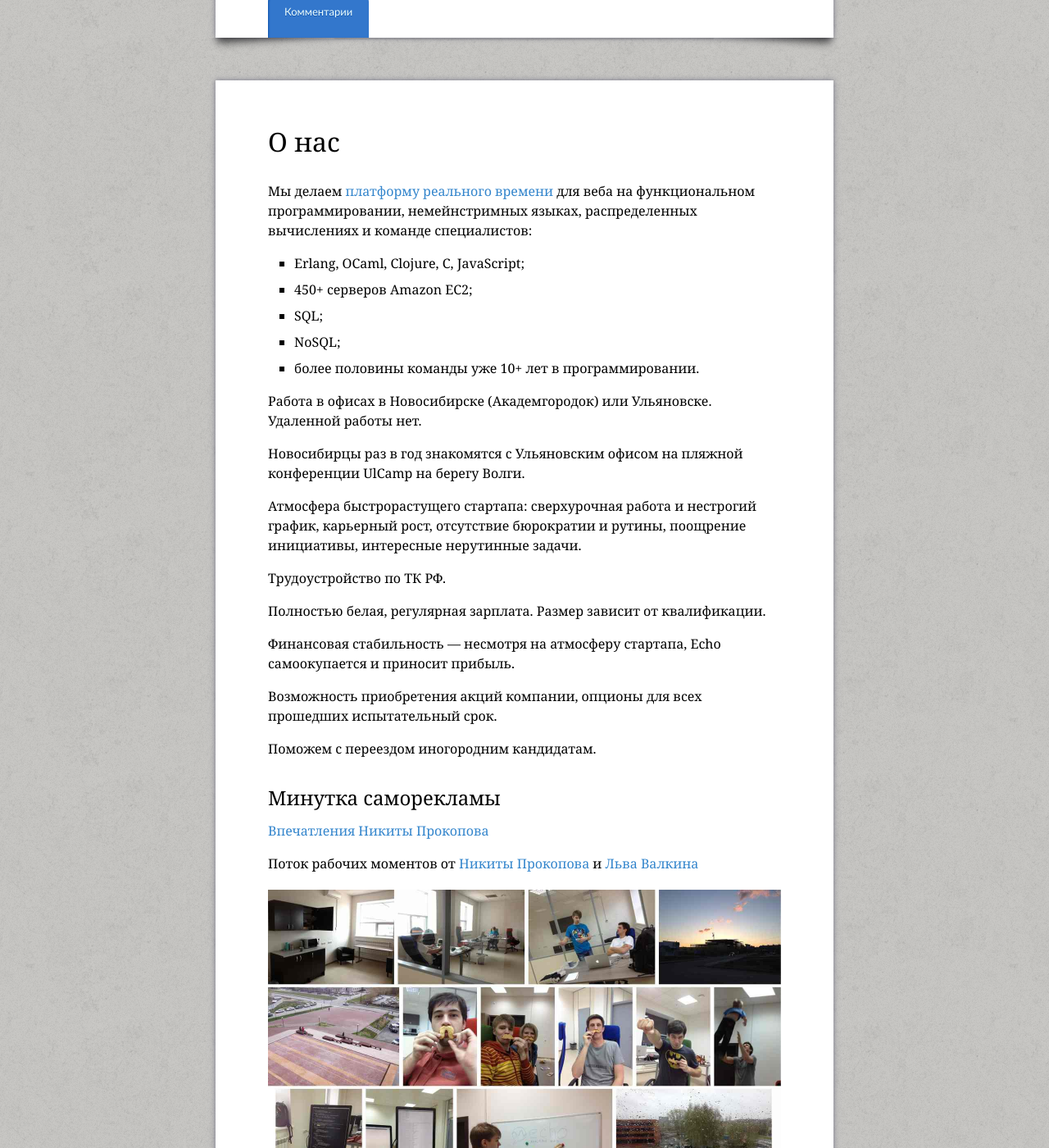
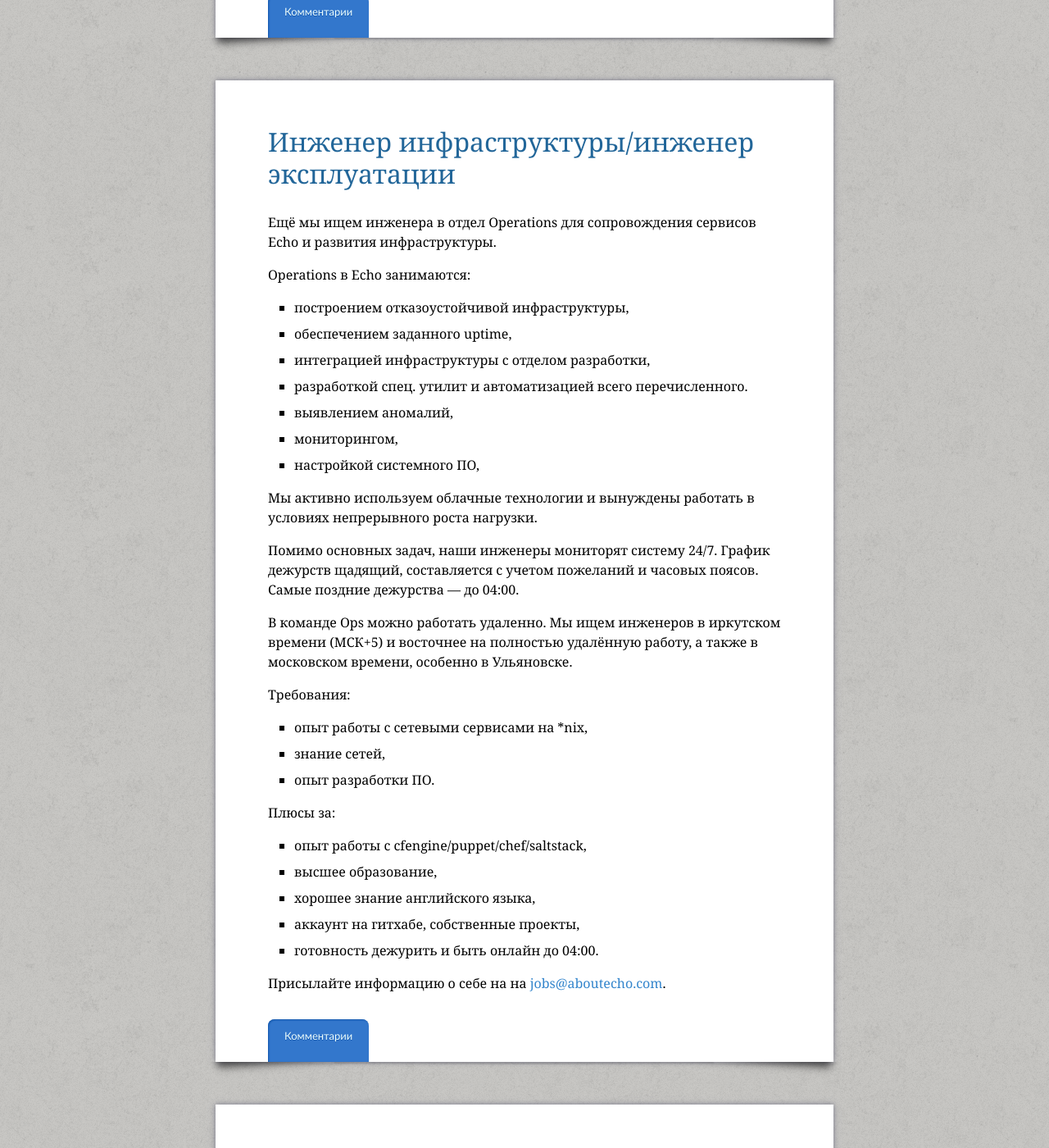
Before and after one commit to EchoTeam/echoteam.github.com, a Jekyll site: the page built from jobs.html, in a window 1280 px wide and 1400 px high, scrolled down 724 px. Shown: the whole window at 82% size. Built offline with Jekyll 4.4.1, drawn with Linux system fonts in a browser that asks for light colours; some web fonts are replaced; Markdown is read by kramdown in place of the engine named in the settings; some of the changed text lies outside the part shown.

Commit message:
add operations vacancy

```diff
--- a/jobs.html
+++ b/jobs.html
@@ -25,6 +25,44 @@ title: Работа в Echo
 </div><div class="post__hr"></div>
 
 <div class="post">
+    <h1 class="post__title"><a href="/jobs/ops-september-2013.html">Инженер инфраструктуры/инженер эксплуатации</a></h1>
+    <div class="post__content">
+        <p>Ещё мы ищем инженера в отдел Operations для сопровождения сервисов Echo и развития инфраструктуры.
+        <p>Operations в Echo занимаются:
+        <ul>
+            <li>построением отказоустойчивой инфраструктуры,
+            <li>обеспечением заданного uptime,
+            <li>интеграцией инфраструктуры с отделом разработки,
+            <li>разработкой спец. утилит и автоматизацией всего перечисленного.
+            <li>выявлением аномалий,
+            <li>мониторингом,
+            <li>настройкой системного ПО,
+        </ul>
+        <p>Мы активно используем облачные технологии и вынуждены работать в условиях непрерывного роста нагрузки.
+        <p>Помимо основных задач, наши инженеры мониторят систему 24/7. График дежурств щадящий, составляется с учетом пожеланий и часовых поясов. Самые поздние дежурства — до 04:00.
+        <p>В команде Ops можно работать удаленно. Мы ищем инженеров в иркутском времени (МСК+5) и восточнее на полностью удалённую работу, а также в московском времени, особенно в Ульяновске.
+        <p>Требования:
+        <ul>
+            <li>опыт работы с сетевыми сервисами на *nix,
+            <li>знание сетей,
+            <li>опыт разработки ПО.
+        </ul>
+        <p>Плюсы за:
+        <ul>
+            <li>опыт работы с cfengine/puppet/chef/saltstack,
+            <li>высшее образование,
+            <li>хорошее знание английского языка,
+            <li>аккаунт на гитхабе, собственные проекты,
+            <li>готовность дежурить и быть онлайн до 04:00.
+        </ul>
+        <p>Присылайте информацию о себе на на <a href="mailto:jobs@aboutecho.com">jobs@aboutecho.com</a>.
+    </div>
+    <a class="post__comments comments_counter" href="/jobs/ops-september-2013.html#comments" data-url="{{ site.url}}/jobs/ops-september-2013.html">
+        Комментарии
+    </a>
+</div><div class="post__hr"></div>
+
+<div class="post">
     <h1 class="post__title" id="about_us">О нас</h1>
     <div class="post__content">
         <p>Мы делаем <a href="http://aboutecho.com/">платформу реального времени</a> для веба на функциональном программировании, немейнстримных языках, распределенных вычислениях и команде специалистов:
@@ -37,7 +75,7 @@ title: Работа в Echo
           <li>более половины команды уже 10+ лет в программировании.
         </ul>
 
-        <p>Работа в офисах в Новосибирске (Академгородок) или Ульяновске. Удаленной работы нет.
+        <p>Работа в офисах в Новосибирске (Академгородок) или Ульяновске.
         <p>Новосибирцы раз в год знакомятся с Ульяновским офисом на пляжной конференции UlCamp на берегу Волги.
         <p>Атмосфера быстрорастущего стартапа: сверхурочная работа и нестрогий график, карьерный рост, отсутствие бюрократии и рутины, поощрение инициативы, интересные нерутинные задачи.
         <p>Трудоустройство по ТК РФ.
```
Also changed, not shown: jobs/ops-september-2013.html (added, +43 -0 lines).
